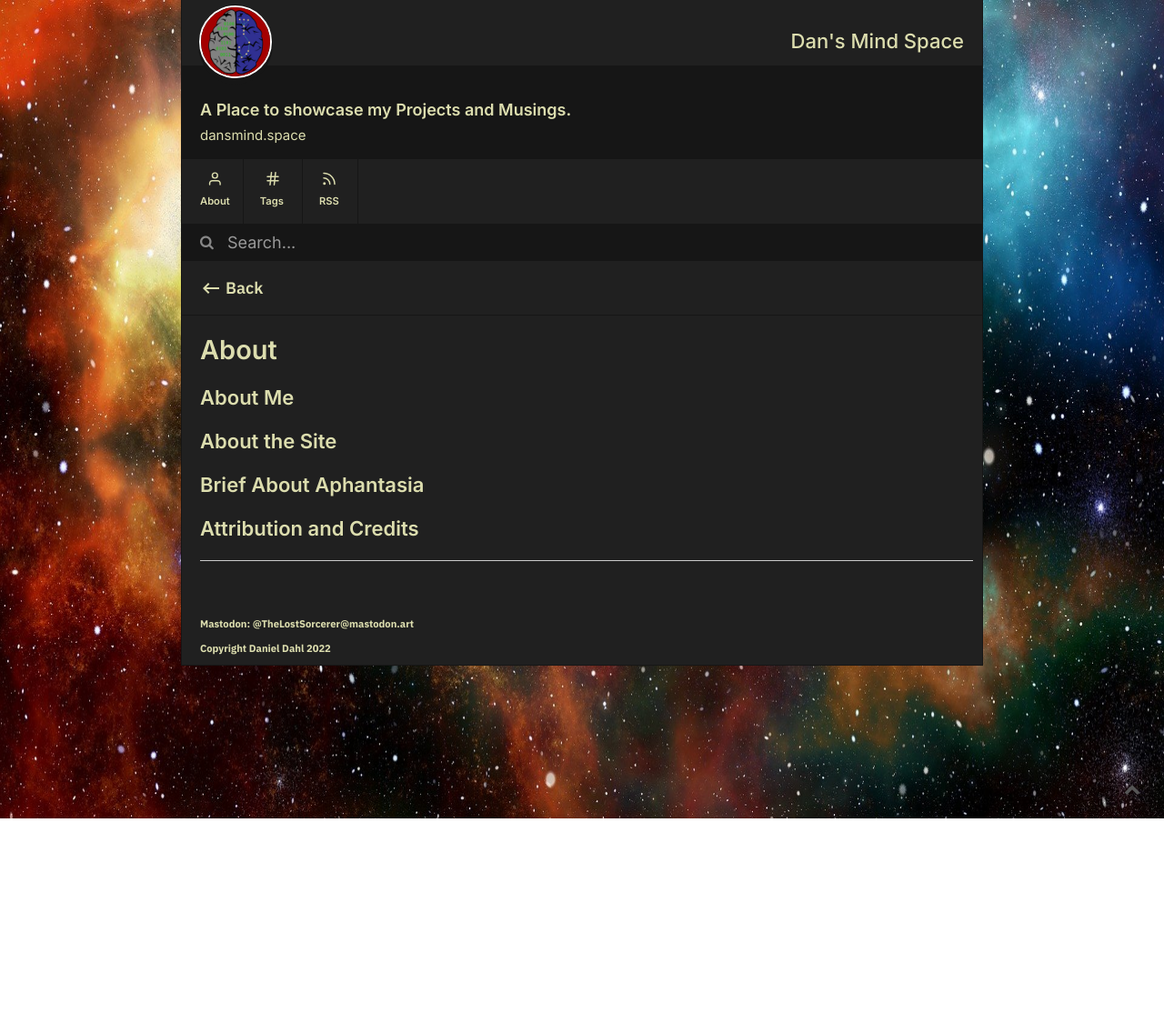
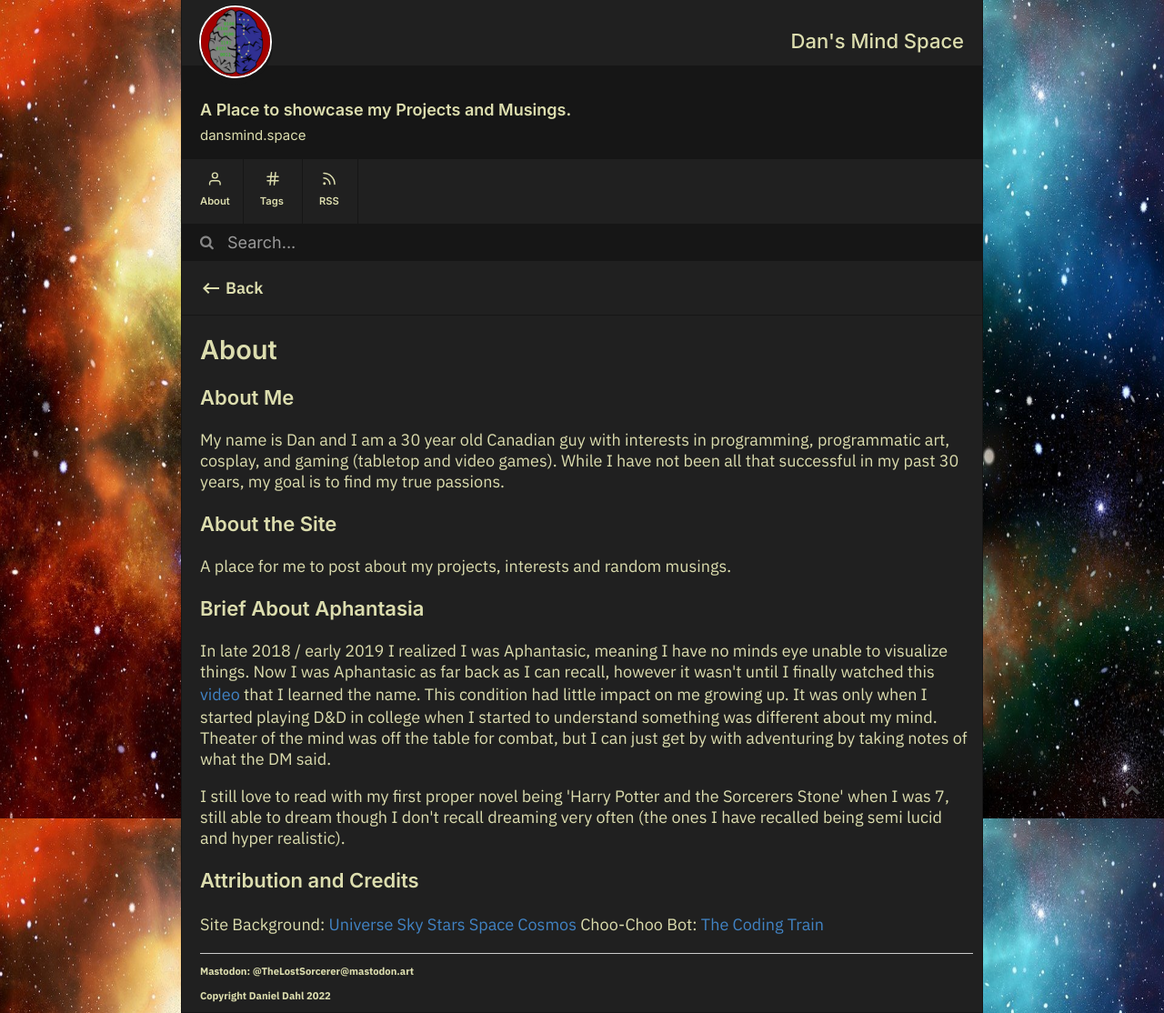
Before and after one commit to dansmindspace/dansmindspace.github.io, a Jekyll site: the page built from about.md, in a window 1280 px wide. Shown: the whole page at 91% size. Built offline with Jekyll 4.4.1, drawn with Linux system fonts in a browser that asks for light colours; before the commit the page ends 900 px from its top, so only the background shows below that.

Commit message:
Added Lost & Found Page. Added content to About page

```diff
--- a/about.md
+++ b/about.md
@@ -7,8 +7,19 @@ content-type: eg
 
 ### About Me
 
+My name is Dan and I am a 30 year old Canadian guy with interests in programming, programmatic art, cosplay, and gaming (tabletop and video games). While I have not been all that successful in my past 30 years, my goal is to find my true passions.
+
 ### About the Site
+
+A place for me to post about my projects, interests and random musings.
 
 ### Brief About Aphantasia
 
+In late 2018 / early 2019 I realized I was Aphantasic, meaning I have no minds eye unable to visualize things. Now I was Aphantasic as far back as I can recall, however it wasn't until I finally watched this [video](https://www.youtube.com/watch?v=ewsGmhAjjjI) that I learned the name. This condition had little impact on me growing up. It was only when I started playing D&D in college when I started to understand something was different about my mind. Theater of the mind was off the table for combat, but I can just get by with adventuring by taking notes of what the DM said.
+
+I still love to read with my first proper novel being 'Harry Potter and the Sorcerers Stone' when I was 7, still able to dream though I don't recall dreaming very often (the ones I have recalled being semi lucid and hyper realistic).
+
 ### Attribution and Credits
+
+Site Background: [Universe Sky Stars Space Cosmos](https://pixabay.com/illustrations/universe-sky-stars-space-cosmos-2742113/)
+Choo-Choo Bot: [The Coding Train](https://thecodingtrain.com/)
```
Also changed, not shown: README.md.
